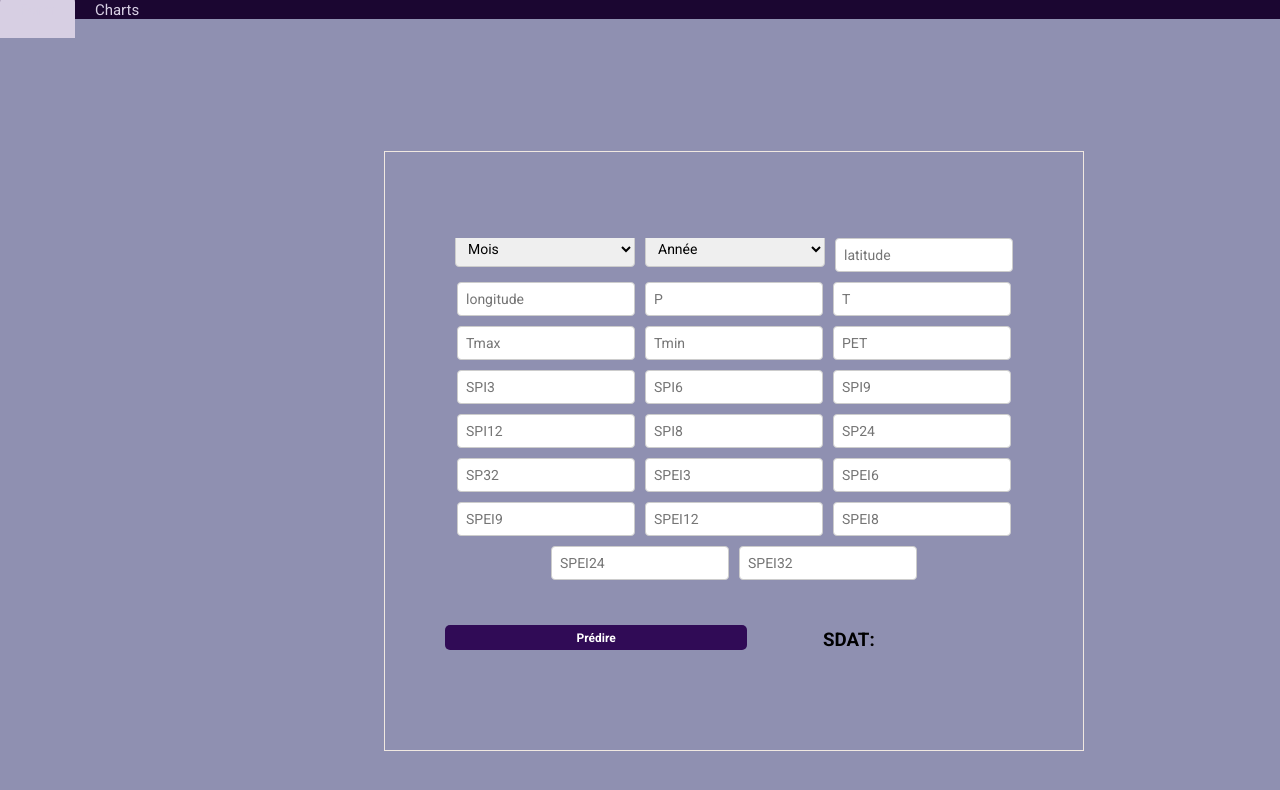
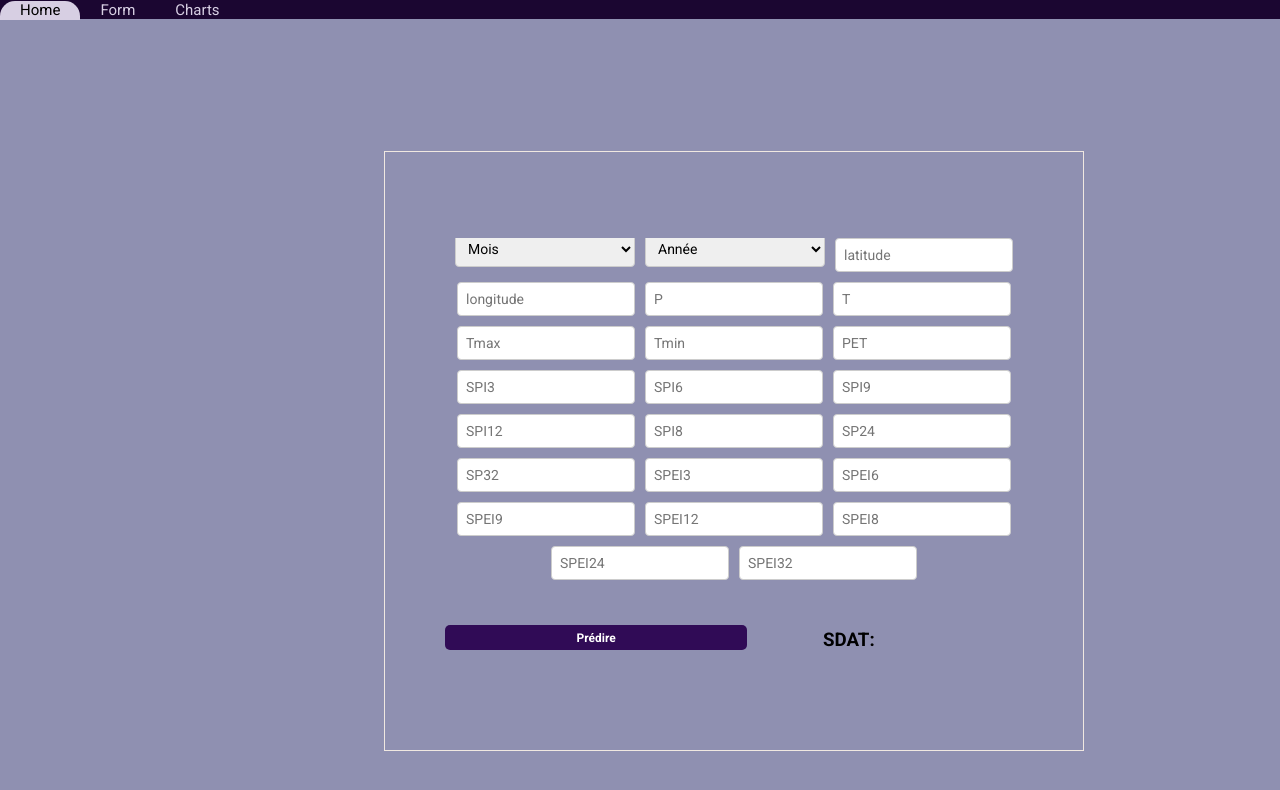
Before and after one commit to AichaAitElbaz/flaskProject, a React (Create React App) app: page /form in a window 1280 px wide. Shown: the top 790 px of the page. Built offline with nearby package versions, Linux system fonts and the light colour scheme.

Commit message:
jeudi resolve error

```diff
--- a/src/components/Navbar/Navbar.js
+++ b/src/components/Navbar/Navbar.js
@@ -70,11 +70,11 @@
 
             </div>
 
-            {/* <li className="nav-item active">
+            <li className="nav-item active">
               <NavLink className="nav-link" to="/" exact>
                 <span style={{ fontSize: '15px' , fontWeight: ''}}>Home</span>
               </NavLink>
-            </li> */}
+            </li>
 
             <li className="nav-item">
               <NavLink className="nav-link" to="/form" exact>
```
